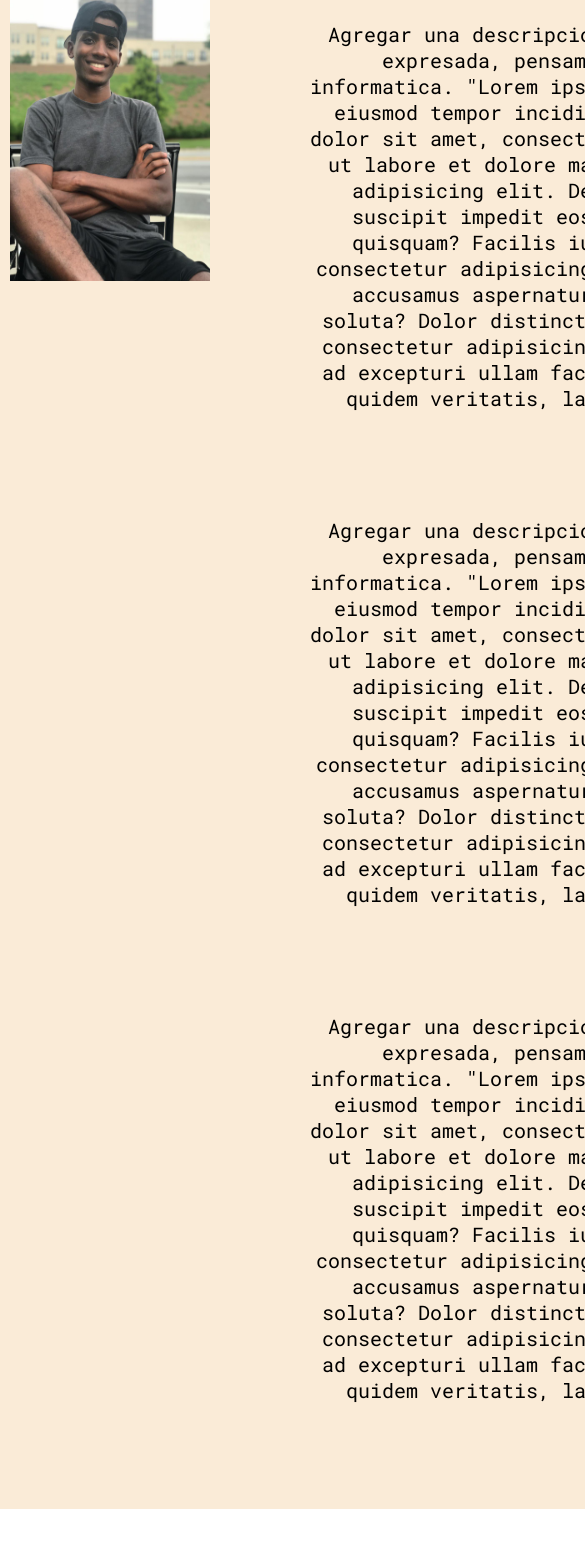
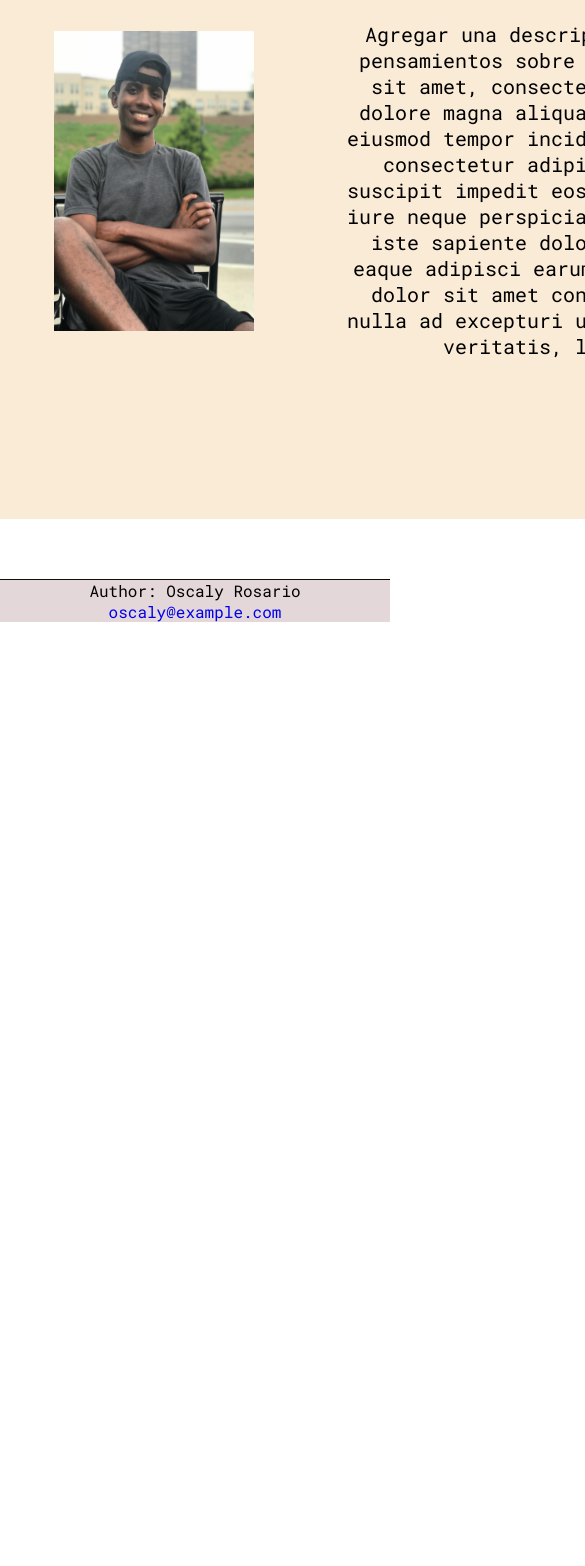
Before and after one commit to sOcyalRM/Blog-de-Oscaly, a plain HTML site: page index.html in a window 390 px wide. Shown: the part 253-1819 px from the top of the page, 585 px wide, since content can reach past the window. After the commit the page ends 875 px from the top, so only its background shows below. Drawn offline with Linux system fonts and the light colour scheme.

Commit message:
Added main.js and made some updates on index.html

```diff
--- a/css/main.css
+++ b/css/main.css
@@ -12,6 +12,7 @@
   box-sizing: border-box;
   list-style: none;     /*Elimina los puntos de todas las listas*/
 }
+
 
 
 body{
@@ -42,7 +43,7 @@ Social*/
   background-color: #e4d7d9;
   border-bottom:solid 1px #110d0d; /*Para crear linea que separa elementos div*/
   margin: 0 auto;
-  margin-bottom: 80px;
+
   position: fixed;
   left: 0;
   top: 0;
@@ -56,9 +57,8 @@ Social*/
 
 .header.abajo .menu__link:hover{
   background: #a5c787d5;
-  transition: .5s;
+  transition: 0.7s;
 }
-
 
 .social{
 
@@ -176,7 +176,8 @@ Body*/
 
 .main-home{
     display: grid;
-    width: 1280px;
+    width: 172vh; /*Area visible del navegador. Area permanece uniforme al hacer zoom out*/
+
     /*grid-template-columns: 1fr 4fr 1fr;*/
    /* grid-template-rows: 50% 50%;*/
    /* background-image: url('../img/fondopara_sitio.JPG');
@@ -190,6 +191,24 @@ Body*/
     background-size: cover;
     background-position: center center;
 
+}
+
+[data-animation = "show"]{
+  opacity: 0;
+  transform: scale(0);
+  transition: .6s ease-in .1s;
+
+  --opacity: 1;
+  --transform: scale(1);
+}
+
+.unset {
+  opacity: var(--opacity);
+  transform: var(--transform);
+}
+
+.prof_figure{
+  padding-top: 50px;
 }
 
 
--- a/index.html
+++ b/index.html
@@ -15,6 +15,7 @@
 
 
 <body class="home-body">
+
         <header class="header">
             <div class="social">
                 <div class="social-icons">
@@ -63,13 +64,18 @@
             </div>
     </header>
 
+
+
     <main class="main-home">
         <div class="div-descr">
             <h1>Panorama general</h1>
         </div>
+
         <section>
             <div class="item-1">
-                <img src="img/profile-pic.jpeg " width="200" height="300" alt="perfil"> <!-- Investigar como hacer que esta imagen permanezca de su tamaño al alejar la pantalla-->
+                <figure class="prof_figure">
+                <img src="img/profile-pic.jpeg " width="200" height="300" alt="perfil" data-animation = "show"> <!-- Investigar como hacer que esta imagen permanezca de su tamaño al alejar la pantalla-->
+                </figure>
                 <div>
                     <p class="parrafo">
                         Agregar una descripcion aqui No necesarimente sobre mi. Puede ser una idea
@@ -89,39 +95,6 @@
                         magnam error quidem veritatis, labore, quisquam nam.
                         Puedes saber mas sobre mi en mi <a class="btn-perfil" href="perfil.html">perfil.</a> </p>
                         <p class="parrafo">
-                            Agregar una descripcion aqui No necesarimente sobre mi. Puede ser una idea
-                            expresada, pensamientos sobre la vida, o algo sobre mi carrera de informatica.
-                            "Lorem ipsum dolor sit amet, consectetur adipiscing elit, sed
-                            do eiusmod tempor incididunt ut labore et dolore magna aliqua."
-                            "Lorem ipsum dolor sit amet, consectetur adipiscing elit, sed
-                            do eiusmod tempor incididunt ut labore et dolore magna aliqua."
-                            Lorem ipsum dolor sit amet, consectetur adipisicing elit. Delectus cupiditate ipsa ipsam atque?
-                            Deserunt autem suscipit impedit eos, magnam, consequuntur totam error et aliquam modi quisquam?
-                            Facilis iure neque perspiciatis?
-                            Lorem, ipsum dolor sit amet consectetur adipisicing elit. Alias iste sapiente dolor voluptates
-                            explicabo accusamus aspernatur quam laboriosam omnis, eaque adipisci earum vitae soluta?
-                            Dolor distinctio quo sed. Velit, ipsam.
-                            Lorem ipsum, dolor sit amet consectetur adipisicing elit. Necessitatibus fugiat con
-                            sequatur unde nulla ad excepturi ullam facilis illum sunt esse totam numquam nobis
-                            magnam error quidem veritatis, labore, quisquam nam.
-                            Puedes saber mas sobre mi en mi <a class="btn-perfil" href="perfil.html">perfil.</a> </p>
-                            <p class="parrafo">
-                                Agregar una descripcion aqui No necesarimente sobre mi. Puede ser una idea
-                                expresada, pensamientos sobre la vida, o algo sobre mi carrera de informatica.
-                                "Lorem ipsum dolor sit amet, consectetur adipiscing elit, sed
-                                do eiusmod tempor incididunt ut labore et dolore magna aliqua."
-                                "Lorem ipsum dolor sit amet, consectetur adipiscing elit, sed
-                                do eiusmod tempor incididunt ut labore et dolore magna aliqua."
-                                Lorem ipsum dolor sit amet, consectetur adipisicing elit. Delectus cupiditate ipsa ipsam atque?
-                                Deserunt autem suscipit impedit eos, magnam, consequuntur totam error et aliquam modi quisquam?
-                                Facilis iure neque perspiciatis?
-                                Lorem, ipsum dolor sit amet consectetur adipisicing elit. Alias iste sapiente dolor voluptates
-                                explicabo accusamus aspernatur quam laboriosam omnis, eaque adipisci earum vitae soluta?
-                                Dolor distinctio quo sed. Velit, ipsam.
-                                Lorem ipsum, dolor sit amet consectetur adipisicing elit. Necessitatibus fugiat con
-                                sequatur unde nulla ad excepturi ullam facilis illum sunt esse totam numquam nobis
-                                magnam error quidem veritatis, labore, quisquam nam.
-                                Puedes saber mas sobre mi en mi <a class="btn-perfil" href="perfil.html">perfil.</a> </p>
 
                 </div>
 
@@ -137,6 +110,7 @@
         <p><a href="mailto:hege@example.com">oscaly@example.com</a></p>
       </footer>
       <script src="menu.js"></script>
+      <script src="js/main.js"></script>
 </body>
 
 </html>
--- /dev/null
+++ b/js/main.js
@@ -0,0 +1,21 @@
+const images = document.querySelectorAll('.prof_figure');
+console.log(images)
+
+function triggerAnimation(entries){
+    entries.forEach(entry =>{
+        const image = entry.target.querySelector('img');
+
+        image.classList.toggle('unset', entry.isIntersecting);
+    });
+}
+
+const options = {
+    root: null,
+    rootMargin: "0px",
+    threshold: .99
+}
+const observer = new IntersectionObserver(triggerAnimation, options);
+
+images.forEach(image =>{
+    observer.observe(image);
+})
```
Also changed, not shown: contacto.html (+1 -0 lines), menu.js (line endings or trailing spaces).
